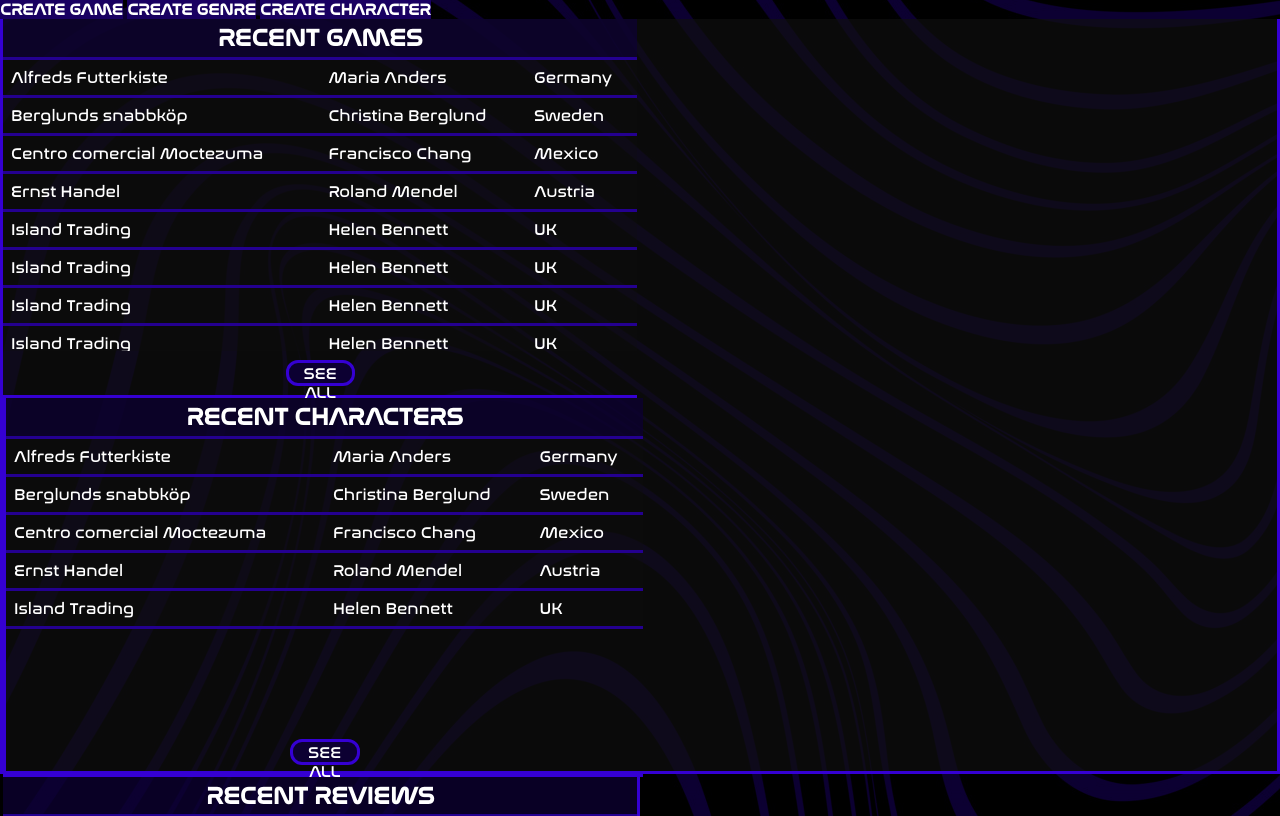
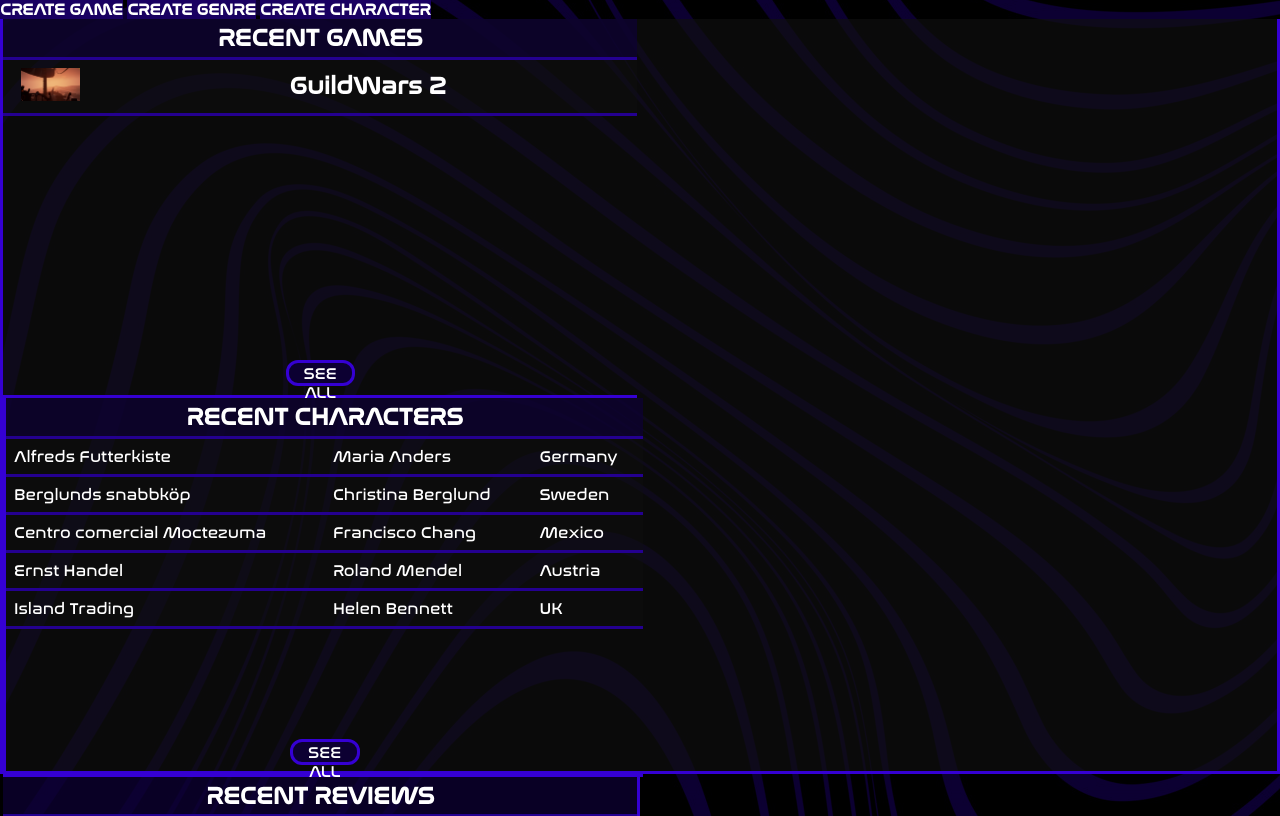
Before and after one commit to bernardofg24/ProjetoDIAM, a Django app: page /levelcheck/index in a window 1280 px wide. Shown: the part 53-869 px from the top of the page. Run offline with Django 4.2, Linux system fonts and the light colour scheme; a user stored in the database is signed in; data comes from the database, SQL or seed files in the repository.

Commit message:
index tabelas ai adoro

```diff
--- a/projeto/levelcheck/templates/levelcheck/index.html
+++ b/projeto/levelcheck/templates/levelcheck/index.html
@@ -32,78 +32,15 @@
     <div id="top_left">
         <header><h1>RECENT GAMES</h1></header>
         <section>
-
             <table>
-		  <tr>
-			<td>Alfreds Futterkiste</td>
-			<td>Maria Anders</td>
-			<td>Germany</td>
+            {% for g in games %}
+            <tr data-href="{% url 'levelcheck:logout' %}">
+                <td style="width: 15%; text-align: center"><img class="table_image" src="{{ g.img.url }}"></td>
+                <td style="text-align: center; font-weight: bold; font-size: 1.5em">{{ g.title }}</td>
             </tr>
-		  <tr>
-			<td>Berglunds snabbköp</td>
-			<td>Christina Berglund</td>
-			<td>Sweden</td>
-		  </tr>
-		  <tr>
-			<td>Centro comercial Moctezuma</td>
-			<td>Francisco Chang</td>
-			<td>Mexico</td>
-		  </tr>
-		  <tr>
-			<td>Ernst Handel</td>
-			<td>Roland Mendel</td>
-			<td>Austria</td>
-		  </tr>
-		  <tr>
-			<td>Island Trading</td>
-			<td>Helen Bennett</td>
-			<td>UK</td>
-		  </tr>
-            <tr>
-			<td>Island Trading</td>
-			<td>Helen Bennett</td>
-			<td>UK</td>
-		  </tr>
-            <tr>
-			<td>Island Trading</td>
-			<td>Helen Bennett</td>
-			<td>UK</td>
-		  </tr>
-            <tr>
-			<td>Island Trading</td>
-			<td>Helen Bennett</td>
-			<td>UK</td>
-		  </tr>
-            <tr>
-			<td>Island Trading</td>
-			<td>Helen Bennett</td>
-			<td>UK</td>
-		  </tr>
-            <tr>
-			<td>Island Trading</td>
-			<td>Helen Bennett</td>
-			<td>UK</td>
-		  </tr>
-             <tr>
-			<td>Island Trading</td>
-			<td>Helen Bennett</td>
-			<td>UK</td>
-		  </tr>
-             <tr>
-			<td>Island Trading</td>
-			<td>Helen Bennett</td>
-			<td>UK</td>
-		  </tr>
-             <tr>
-			<td>Island Trading</td>
-			<td>Helen Bennett</td>
-			<td>UK</td>
-		  </tr>
-             <tr>
-			<td>Island Trading</td>
-			<td>Helen Bennett</td>
-			<td>UK</td>
-		  </tr>
+            {% empty %}
+                <p>No games :(</p>
+            {% endfor %}
             </table>
 	    </section>
         <div class="section_button">
@@ -220,5 +157,17 @@
     </div>
     {% endblock %}
 </div>
+
+    <script>
+        document.addEventListener("DOMContentLoaded", () => {
+            const rows = document.querySelectorAll("tr[data-href]");
+
+            rows.forEach(row => {
+                row.addEventListener("click", () => {
+                    window.location.href = row.dataset.href;
+                });
+            });
+        });
+    </script>
 </body>
 </html>
--- a/projeto/levelcheck/urls.py
+++ b/projeto/levelcheck/urls.py
@@ -12,12 +12,12 @@ urlpatterns = [
     path('logout', views.logout, name='logout'),
     path('createacc', views.create_acc, name='create_acc'),
     path('index', views.index, name='index'),
+    path('allgames', views.all_games, name='all_games'),
+    path('allcharacters', views.all_characters, name='all_characters'),
+    path('creategame', views.create_game, name='create_game'),
+    path('creategenre', views.create_genre, name='create_genre'),
+    path('createcharacter', views.create_character, name='create_character'),
     path('profile/<str:username>', views.profile, name='profile'),
     path('editprofile/<int:id>', views.edit_profile, name='edit_profile'),
     path('<str:title>', views.game_detail, name='game_detail'),
-    path('creategame', views.create_game, name='create_game'),
-    path('creategenre', views.create_genre, name='create_genre'),
-    path('createcharacter', views.create_character, name='create_character'),
-    path('allgames', views.all_games, name='all_games'),
-    path('allcharacters', views.all_characters, name='all_characters'),
 ]
--- a/projeto/levelcheck/views.py
+++ b/projeto/levelcheck/views.py
@@ -64,7 +64,8 @@ def create_acc(request):
 
 @login_required(login_url='/levelcheck')
 def index(request):
-    return render(request, 'levelcheck/index.html')
+    games = Game.objects.all().order_by('-release')[:5]
+    return render(request, 'levelcheck/index.html', {'games': games})
 
 
 @login_required(login_url='/levelcheck')
```
Lines whose indentation alone changed are shown as unchanged.
